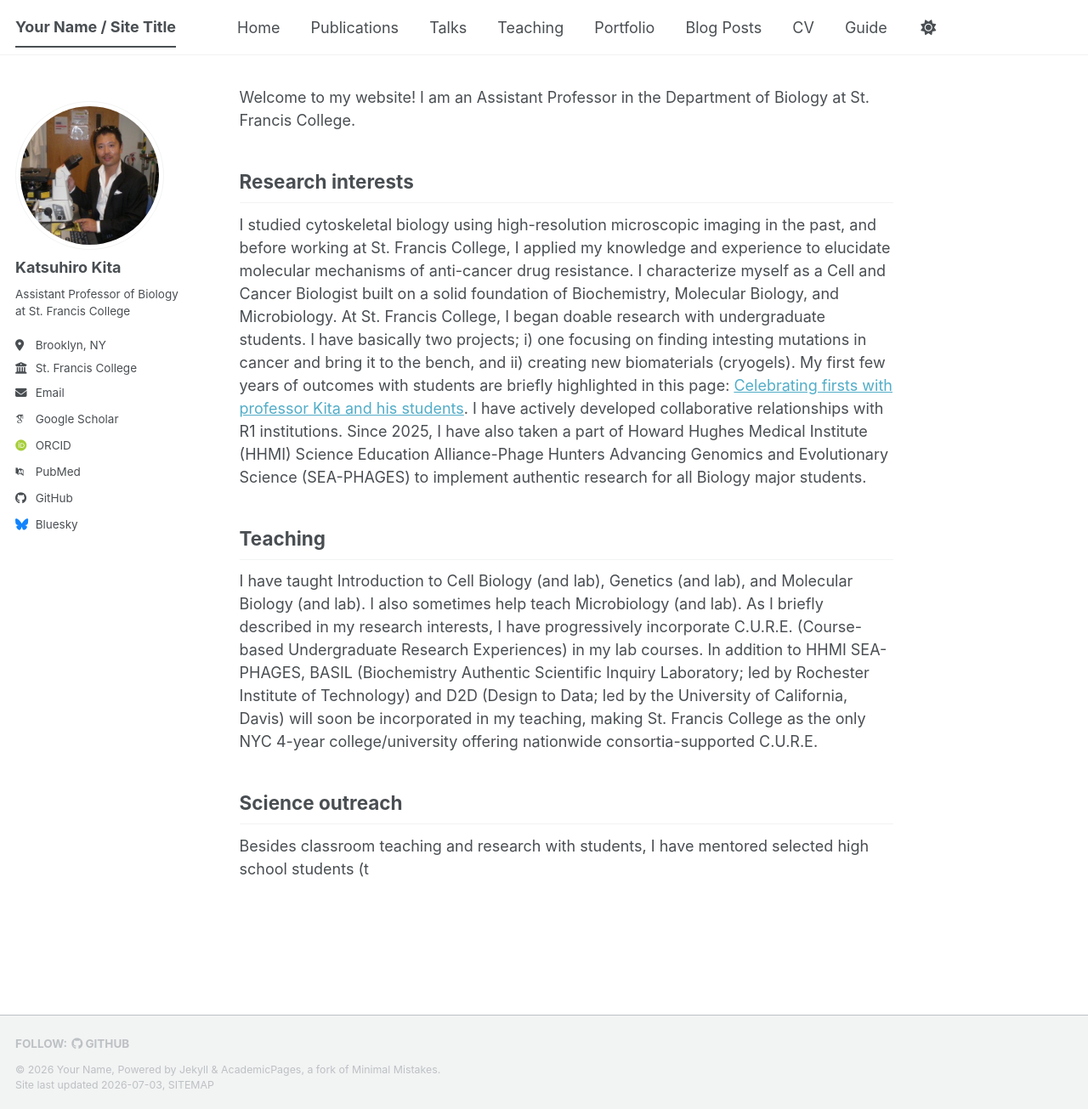
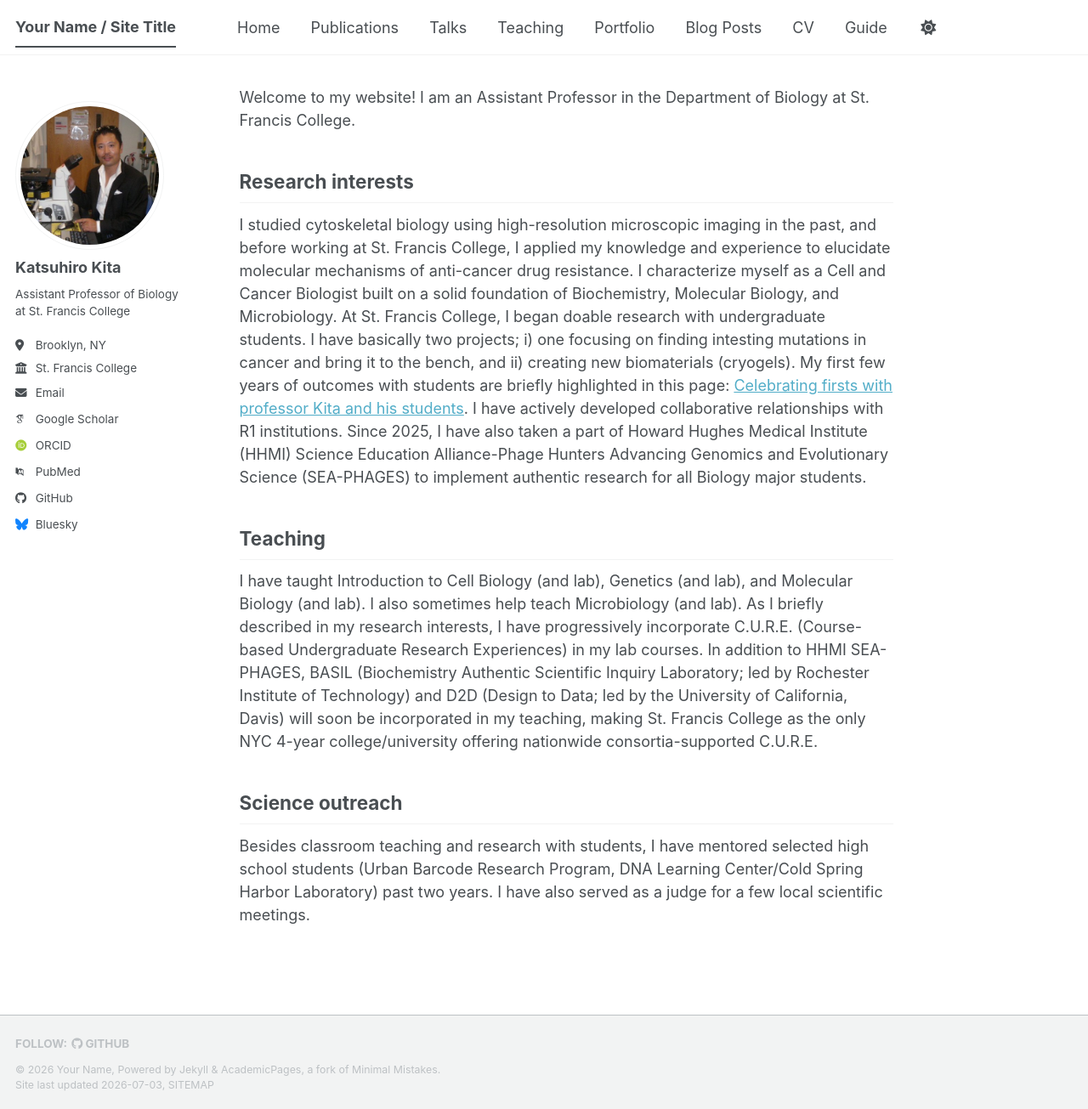
Before and after one commit to kkita999/Katsuhiro_Kita_website, a Jekyll site: the page built from index.md, in a window 1280 px wide and 1305 px high. Shown: the whole window at 85% size. Built offline with Jekyll 4.4.1, drawn with Linux system fonts in a browser that asks for light colours; some web fonts are replaced; a script bundle is joined from its source files by our own code; library files that are not in the unit come from our copies.

Commit message:
Update index.md

```diff
--- a/index.md
+++ b/index.md
@@ -20,4 +20,4 @@ I studied cytoskeletal biology using high-resolution microscopic imaging in the
 I have taught Introduction to Cell Biology (and lab), Genetics (and lab), and Molecular Biology (and lab). I also sometimes help teach Microbiology (and lab). As I briefly described in my research interests, I have progressively incorporate C.U.R.E. (Course-based Undergraduate Research Experiences) in my lab courses. In addition to HHMI SEA-PHAGES, BASIL (Biochemistry Authentic Scientific Inquiry Laboratory; led by Rochester Institute of Technology) and D2D (Design to Data; led by the University of California, Davis) will soon be incorporated in my teaching, making St. Francis College as the only NYC 4-year college/university offering nationwide consortia-supported C.U.R.E.
 
 ## Science outreach
-Besides classroom teaching and research with students, I have mentored selected high school students (t
+Besides classroom teaching and research with students, I have mentored selected high school students (Urban Barcode Research Program, DNA Learning Center/Cold Spring Harbor Laboratory) past two years. I have also served as a judge for a few local scientific meetings.
```
